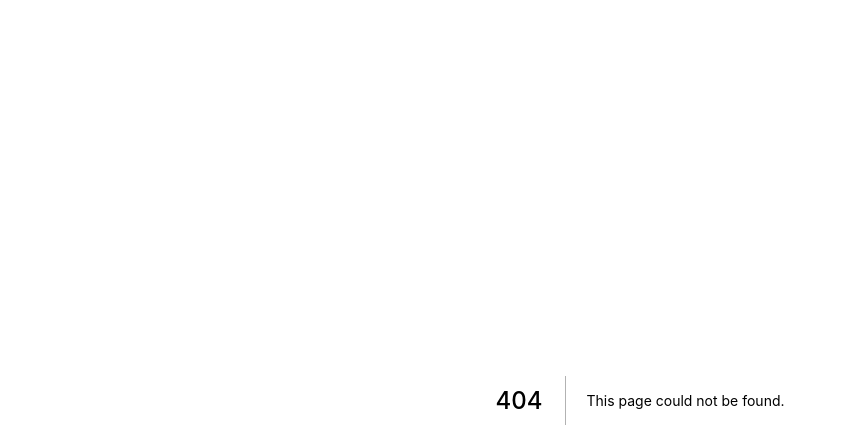
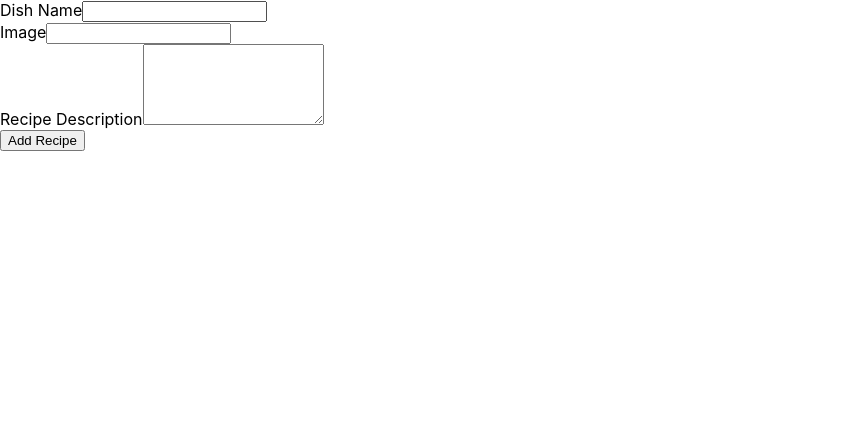
Before and after one commit to bbkbyti/Recipe-Factory, a Next.js app in the folder recipe-factory/: page /new-recipe in a window 1280 px wide. Before the commit this address had no page. Shown: the top 448 px of the page, without its empty margins (0-847 px from the left). Built offline with nearby package versions, Linux system fonts and the light colour scheme.

Commit message:
new recipe component(from) added, receiving data from user usin useRef hook

```diff
--- /dev/null
+++ b/recipe-factory/components/recipes/NewRecipeForm.js
@@ -0,0 +1,41 @@
+
+import { useRef } from 'react';
+
+const NewRecipeForm = () => {
+    const titleInputRef = useRef();
+    const imageInputRef = useRef();
+    const descriptionInputRef = useRef();
+
+    const submitHandler = (e) => {
+        e.preventDefault();
+
+        const enteredTitle = titleInputRef.current.value;
+        const enteredImage = imageInputRef.current.value;
+        const enteredDescription = descriptionInputRef.current.value;
+
+        console.log(enteredTitle)
+        console.log(enteredImage);
+        console.log(enteredDescription);
+    }
+
+    return (
+        <form onSubmit={submitHandler}>
+            <div>
+                <label htmlFor="title">Dish Name</label>
+                <input type='text' required id='title' ref={titleInputRef} />
+            </div>
+            <div>
+                <label htmlFor="image">Image</label>
+                <input type='url' required id='image' ref={imageInputRef} />
+            </div>
+            <div>
+                <label htmlFor="description">Recipe Description</label>
+                <textarea id='description' required rows='5' ref={descriptionInputRef}></textarea>
+            </div>
+            <div>
+                <button>Add Recipe</button>
+            </div>
+        </form>
+    )
+}
+export default NewRecipeForm;
--- /dev/null
+++ b/recipe-factory/pages/new-recipe/index.js
@@ -0,0 +1,9 @@
+
+import NewRecipeForm from '../../components/recipes/NewRecipeForm'
+
+const NewRecipePage = () => {
+    return(
+        <NewRecipeForm />
+    )
+}
+export default NewRecipePage;
```
